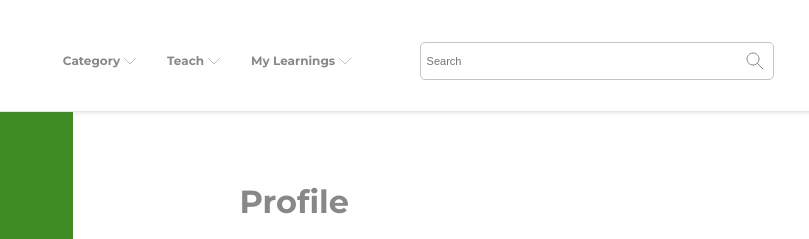
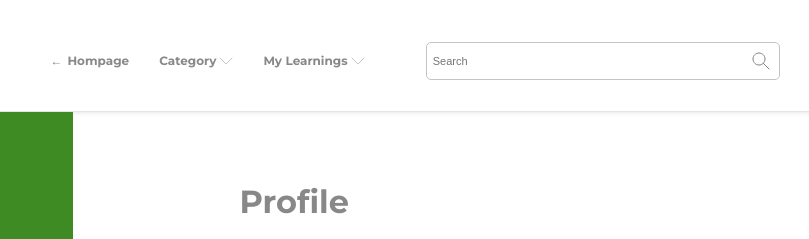
Before and after one commit to Kehinded/testing-profile-pages, a plain HTML site: page std-account-profile.html in a window 1280 px wide. Shown: the top 239 px of the page, 183-992 px from the left. Drawn offline with Linux system fonts and the light colour scheme.

Commit message:
Update std-account-profile.html

```diff
--- a/std-account-profile.html
+++ b/std-account-profile.html
@@ -118,10 +118,10 @@
             </ul>
         </div>
         <!-- categories box end -->
-        <div class="drop-down">
-            <div class="text">teach</div>
-            <img src="./images/SVG/Path 6icon-path.svg" alt="" class="drop-down-icon">
-        </div>
+       <a href="#" class="drop-down homepage-link">
+            <span>&larr;</span>
+            <div class="text">hompage</div>
+        </a>
         <div class="drop-down learning-drop-down">
             <div class="text">my learnings</div>
             <img src="./images/SVG/Path 6icon-path.svg" alt="" class="drop-down-icon">
```
